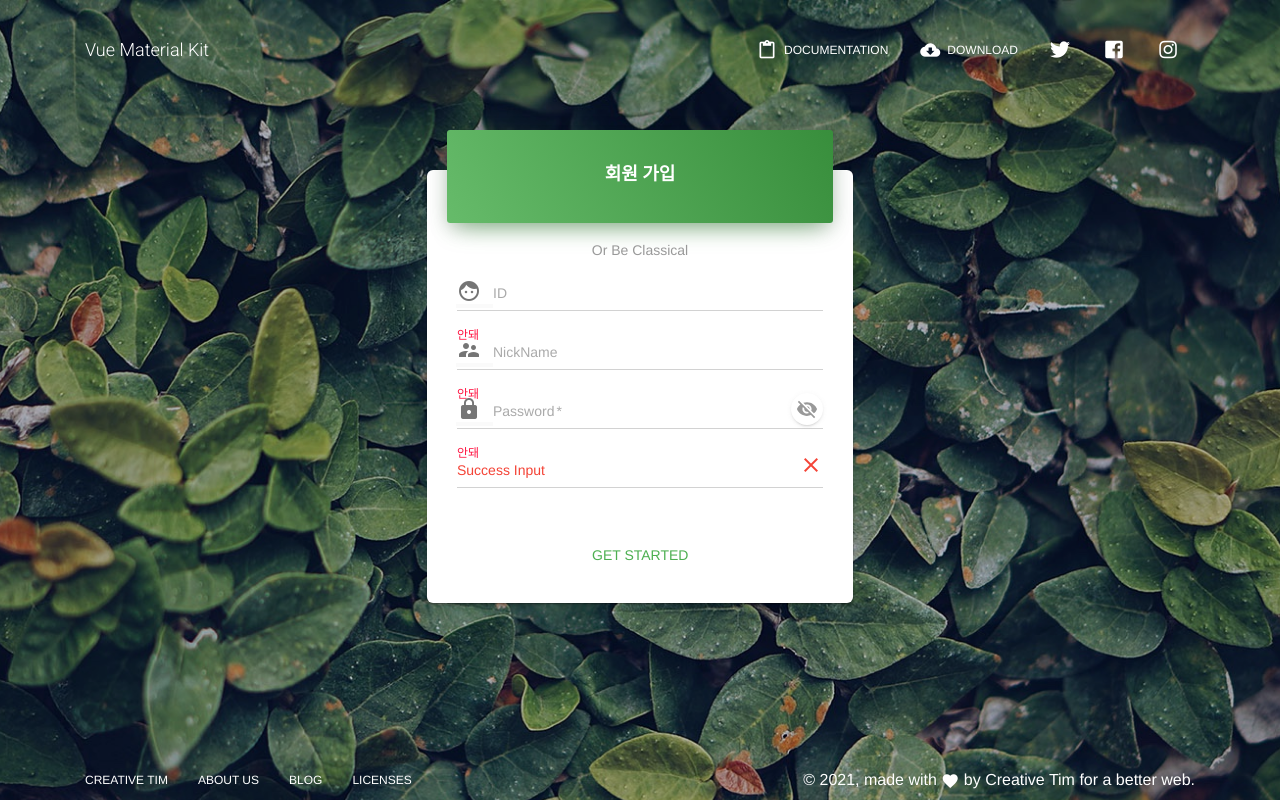
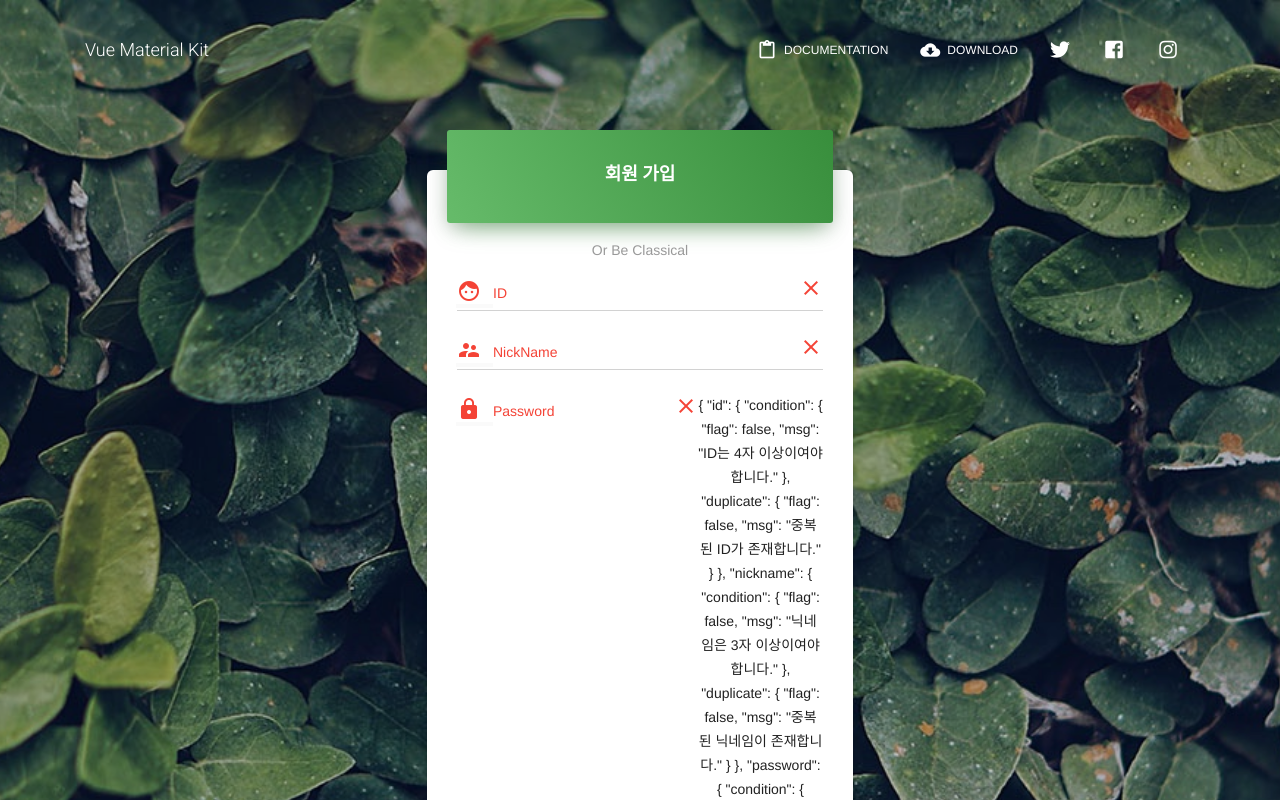
Before and after one commit to oowtl/README, a Vue app in the folder frontend/: page /signup in a window 1280 px wide. Shown: the top 800 px of the page. Built offline with nearby package versions, Linux system fonts and the light colour scheme.

Commit message:
FE / 회원가입 / 완료

```diff
--- a/frontend/src/views/Signup.vue
+++ b/frontend/src/views/Signup.vue
@@ -8,45 +8,46 @@
                             <h4 slot="title" class="card-title">회원 가입</h4>
                             <p slot="description" class="description">Or Be Classical</p>
 
-                            <md-field slot="inputs" :class="{'md-invalid': !getSignupCheck.id.condition.flag && !getSignupCheck.id.duplicate.flag}">
+                            <md-field slot="inputs" :class="[!getSignupCheck.id.condition.flag && !getSignupCheck.id.duplicate.flag ? 'md-error' : 'md-valid']">
                                 <md-icon>face</md-icon>
                                 <label>ID</label>
-                                <md-input v-model="id"></md-input>
-                                <span class="md-error">안돼</span>
+                                <md-input v-model="id" type="text" @keyup="duplicateCheck('id')"></md-input>
                                 <span class="md-helper-text">{{getSignupCheck.id.condition.msg}}</span>
-                            </md-field>
-
-                            <md-field slot="inputs" :class="{'md-invalid': !getSignupCheck.nickname.condition.flag && !getSignupCheck.nickname.duplicate.flag}">
-                                <md-icon>supervisor_account</md-icon>
-                                <label>NickName</label>
-                                <md-input v-model="nickname"></md-input>
-                                <span class="md-helper-text">{{getSignupCheck.nickname.condition.msg}}</span>
-                                <span class="md-error">안돼</span>
-                            </md-field>
-
-                            <md-field :class="messageClass" slot="inputs">
-                                <md-icon>lock</md-icon>
-                                <label>Password</label>
-                                <md-input v-model="password" type="password" required></md-input>
-                                <span class="md-error">안돼</span>
-                                <span class="md-helper-text">{{getSignupCheck.password.condition.msg}}</span>
-                            </md-field>
-
-                            <md-field slot="inputs" :class="[!getSignupCheck.password.condition.flag ? 'md-error' : 'md-valid']">
-                                <label>Success Input</label>
-                                <md-input v-model="success" type="text"></md-input>
-                                <div v-if="!getSignupCheck.password.condition.flag">
-                                    <md-icon>clear</md-icon>
+                                <div v-if="getSignupCheck.id.condition.flag && getSignupCheck.id.duplicate.flag">
+                                    <md-icon>done</md-icon>
                                 </div>
                                 <div v-else>
-                                    <md-icon>done</md-icon>
+                                    <md-icon>clear</md-icon>
                                 </div>
                             </md-field>
 
-                            <md-field class="md-error">
-                                <label>Error Input</label>
-                                <md-input v-model="error" type="text"></md-input>
-                                <md-icon>{{icon.password}}</md-icon>
+
+                            <md-field slot="inputs" :class="[!getSignupCheck.nickname.condition.flag && !getSignupCheck.nickname.duplicate.flag ? 'md-error' : 'md-valid']">
+                                <md-icon>supervisor_account</md-icon>
+                                <label>NickName</label>
+                                <md-input v-model="nickname" type="text" @keyup="duplicateCheck('nickname')"></md-input>
+                                <span class="md-helper-text">{{getSignupCheck.nickname.condition.msg}}</span>
+                                <div v-if="getSignupCheck.nickname.condition.flag && getSignupCheck.nickname.duplicate.flag">
+                                    <md-icon>done</md-icon>
+                                </div>
+                                <div v-else>
+                                    <md-icon>clear</md-icon>
+                                </div>
+                            </md-field>
+
+
+                            <md-field slot="inputs" :class="[!getSignupCheck.password.condition.flag ? 'md-error' : 'md-valid']">
+                                <md-icon>lock</md-icon>
+                                <label>Password</label>
+                                <md-input v-model="password" type="text" @keyup="duplicateCheck('password')"></md-input>
+                                <span class="md-helper-text">{{getSignupCheck.password.condition.msg}}</span>
+                                <div v-if="getSignupCheck.password.condition.flag">
+                                    <md-icon>done</md-icon>
+                                </div>
+                                <div v-else>
+                                    <md-icon>clear</md-icon>
+                                </div>
+                                <span>{{getSignupCheck}}</span>
                             </md-field>
 
                             <md-button slot="footer" class="md-simple md-success md-lg" @click="duplicateCheck('password')">
```
